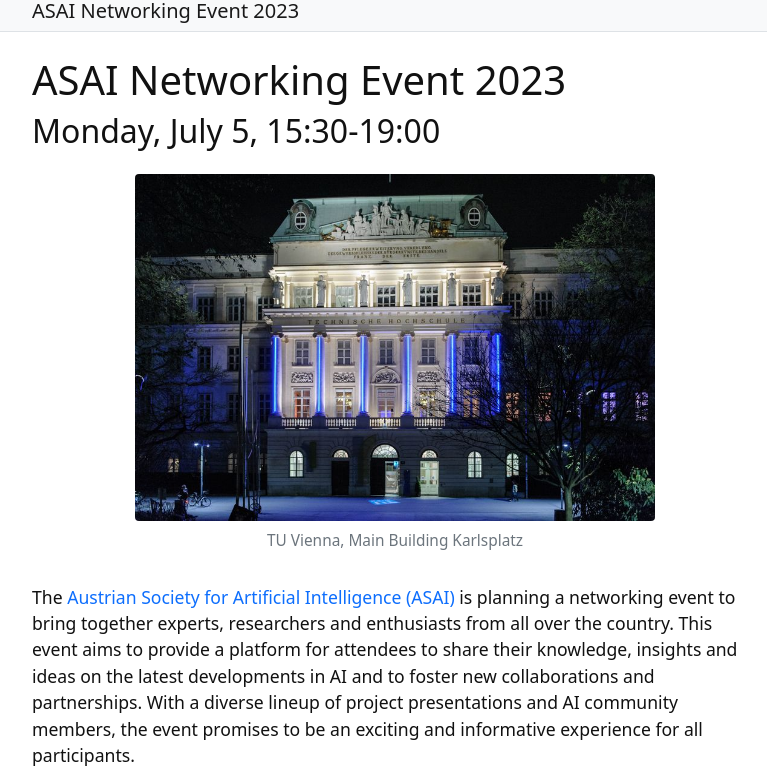
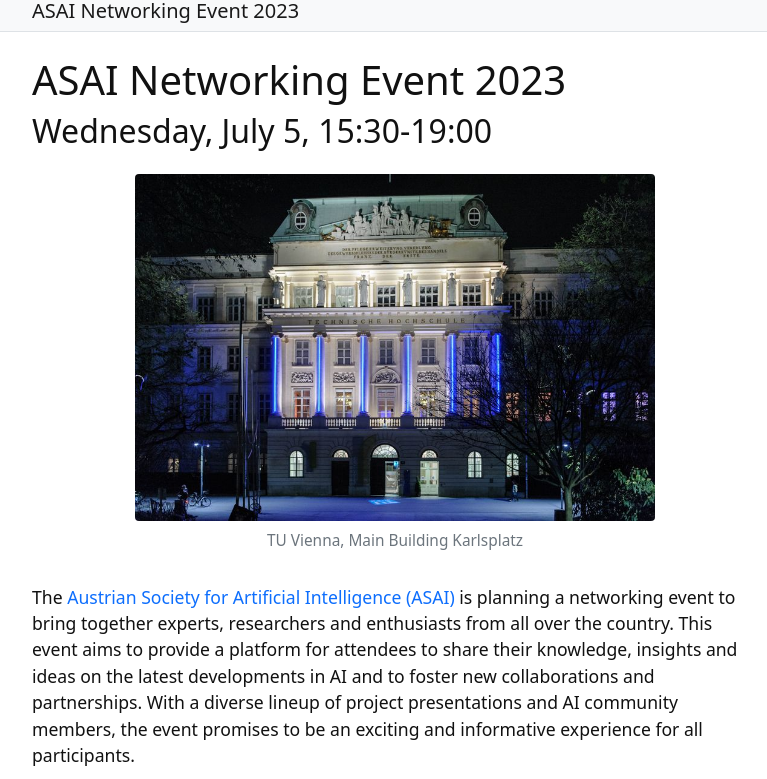
Before and after one commit to anjomshoaa/asai-ne-2023, a Jekyll site: the page built from index.md, in a window 1280 px wide and 900 px high, cut to the strip 121-900 px from the top of the window. Shown: the whole strip, without its empty margins (245-1012 px from the left). Built offline with Jekyll 4.4.1, drawn with Linux system fonts in a browser that asks for light colours.

Commit message:
Day of week corrected.

```diff
--- a/index.md
+++ b/index.md
@@ -4,7 +4,7 @@ layout: default
 ---
 
 # ASAI Networking Event 2023
-## Monday, July 5, 15:30-19:00
+## Wednesday, July 5, 15:30-19:00
 
 {% include figure.html img="karlsplatz_tu_hauptgebaeude.jpeg" alt="Tu Vienna Main Building" caption="TU Vienna, Main Building Karlsplatz" width="75%" %}
 
```
